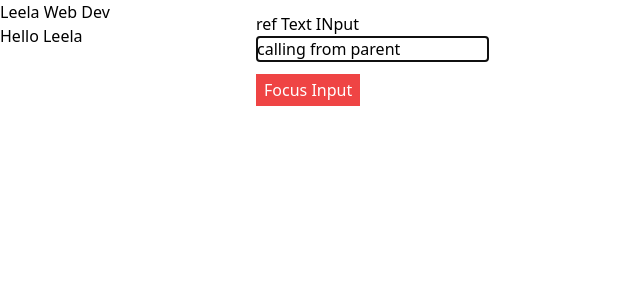
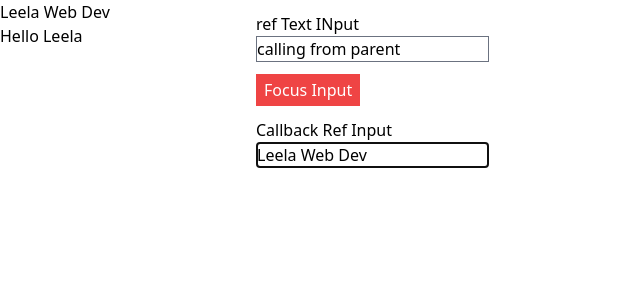
Before and after one commit to leelanarasimha/React-Course-Projects, a React (Create React App) app in the folder my-app/: page / in a window 1280 px wide. Shown: the top 300 px of the page, without its empty margins (0-640 px from the left). Built offline with nearby package versions, Linux system fonts and the light colour scheme.

Commit message:
Feat: Callback refs

```diff
--- a/my-app/src/App.js
+++ b/my-app/src/App.js
@@ -1,4 +1,5 @@
 import './App.css';
+import CallbackRefTextInput from './components/CallbackRefTextInput/CallbackRefTextInput';
 import { ErrorBoundary } from './components/ErrorBoundary/ErrorBoundary';
 import Navigation from './components/Navigation/Navigation';
 import Posts from './components/Posts/Posts';
@@ -31,6 +32,9 @@
                     <div>
                         <ParentRefTextInput />
                     </div>
+                    <div>
+                        <CallbackRefTextInput />
+                    </div>
                     {/* <div>
                         <Posts />
                     </div> */}
--- /dev/null
+++ b/my-app/src/components/CallbackRefTextInput/CallbackRefTextInput.js
@@ -0,0 +1,30 @@
+import { Component } from 'react';
+
+export default class CallbackRefTextInput extends Component {
+    constructor(props) {
+        super(props);
+        this.textInput = null;
+        this.inputRef = (el) => {
+            this.textInput = el;
+        };
+    }
+
+    componentDidMount() {
+        console.log(this.textInput);
+        this.textInput.focus();
+        this.textInput.value = 'Leela Web Dev';
+    }
+
+    render() {
+        return (
+            <div className='my-3'>
+                <h2>Callback Ref Input</h2>
+                <input
+                    type='text'
+                    className='border border-gray-500'
+                    ref={this.inputRef}
+                />
+            </div>
+        );
+    }
+}
```
Also changed, not shown: 1 other file (tests, documents, lock files or other folders).
